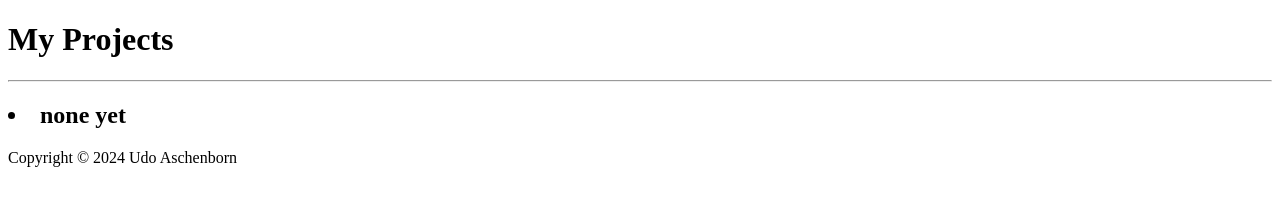
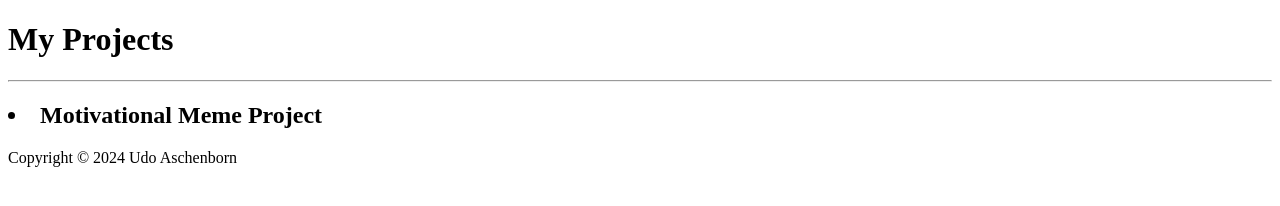
Before and after one commit to SpaherEule/htm-portfolio, a plain HTML site: page Public/myProjects.html in a window 1280 px wide. Drawn offline with Linux system fonts and the light colour scheme.

Commit message:
Update myProjects.html

```diff
--- a/Public/myProjects.html
+++ b/Public/myProjects.html
@@ -11,7 +11,7 @@
     <h1>My Projects</h1>
     <hr>
     <h2>
-        <li>none yet</li>
+        <li><a href="./Public/MotivationalMemeProject.html"></a>Motivational Meme Project</a></li>
     </h2>
 </body>
 <footer>
```
